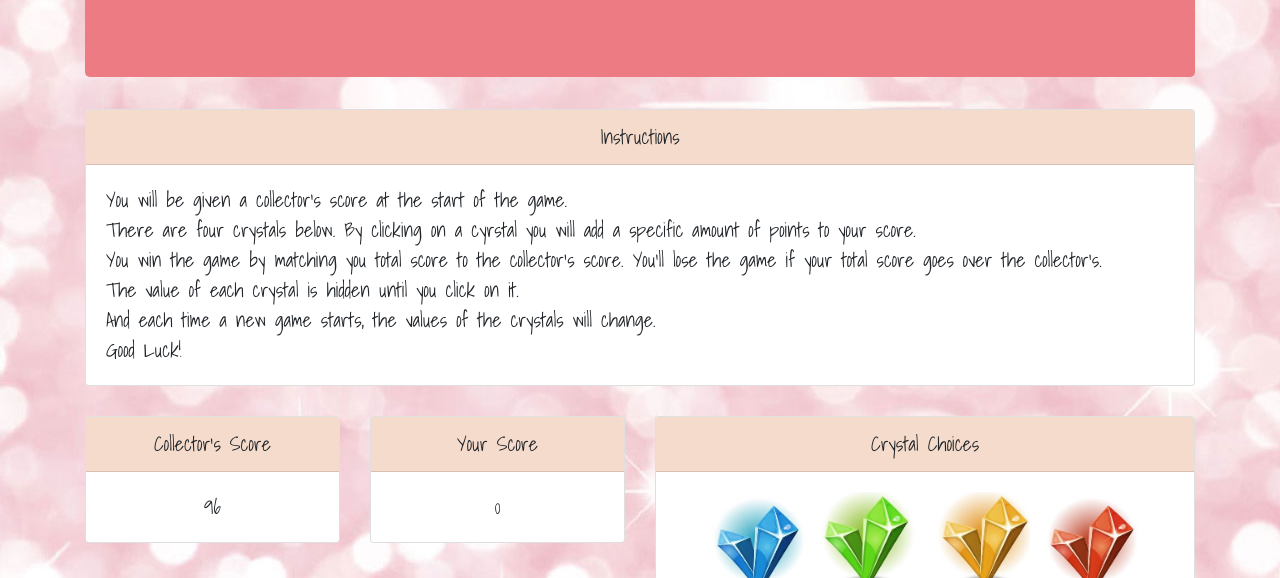
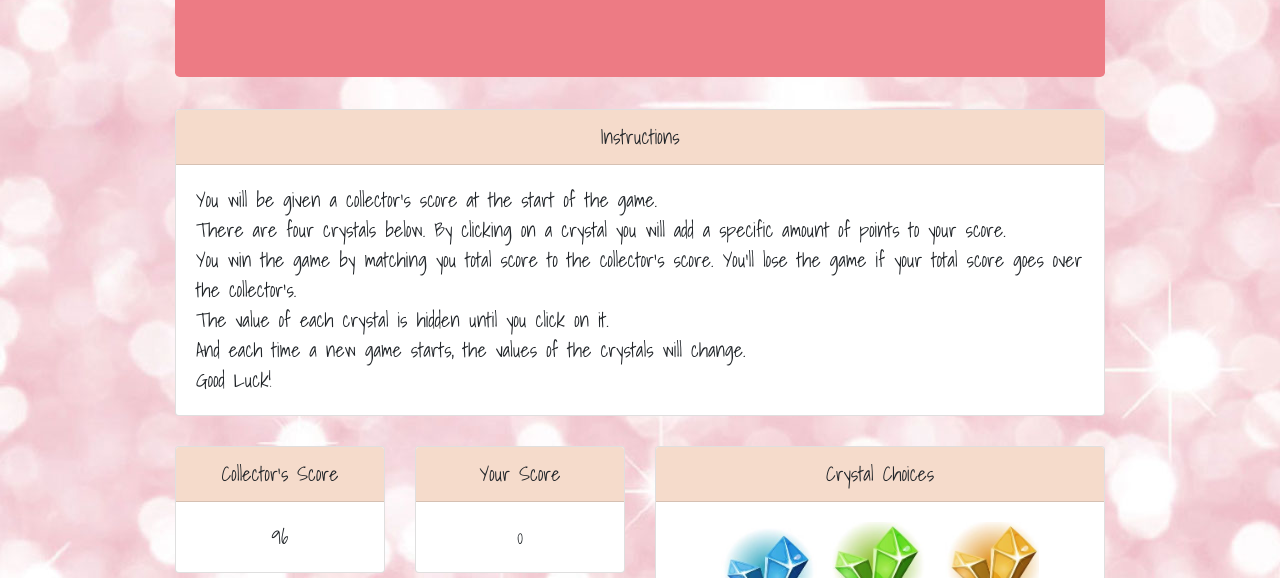
Before and after one commit to bltarkany/Crystal-Collector, a plain HTML site: page index.html in a window 1280 px wide. Shown: the part 222-800 px from the top of the page. Drawn offline with nearby package versions, Linux system fonts and the light colour scheme.

Commit message:
Edited spelling on style.css and index.html.

```diff
--- a/assets/css/style.css
+++ b/assets/css/style.css
@@ -7,7 +7,7 @@ body {
 
 }
 
-.contanier {
+.container {
     width: 960px;
 }
 
--- a/index.html
+++ b/index.html
@@ -43,7 +43,7 @@
                     <div class="card-body">
                         You will be given a collector's score at the start of the game.
                         <br>
-                        There are four crystals below. By clicking on a cyrstal you will add a specific amount of points
+                        There are four crystals below. By clicking on a crystal you will add a specific amount of points
                         to your score.
                         <br>
                         You win the game by matching you total score to the collector's score. You'll lose the game if
```
